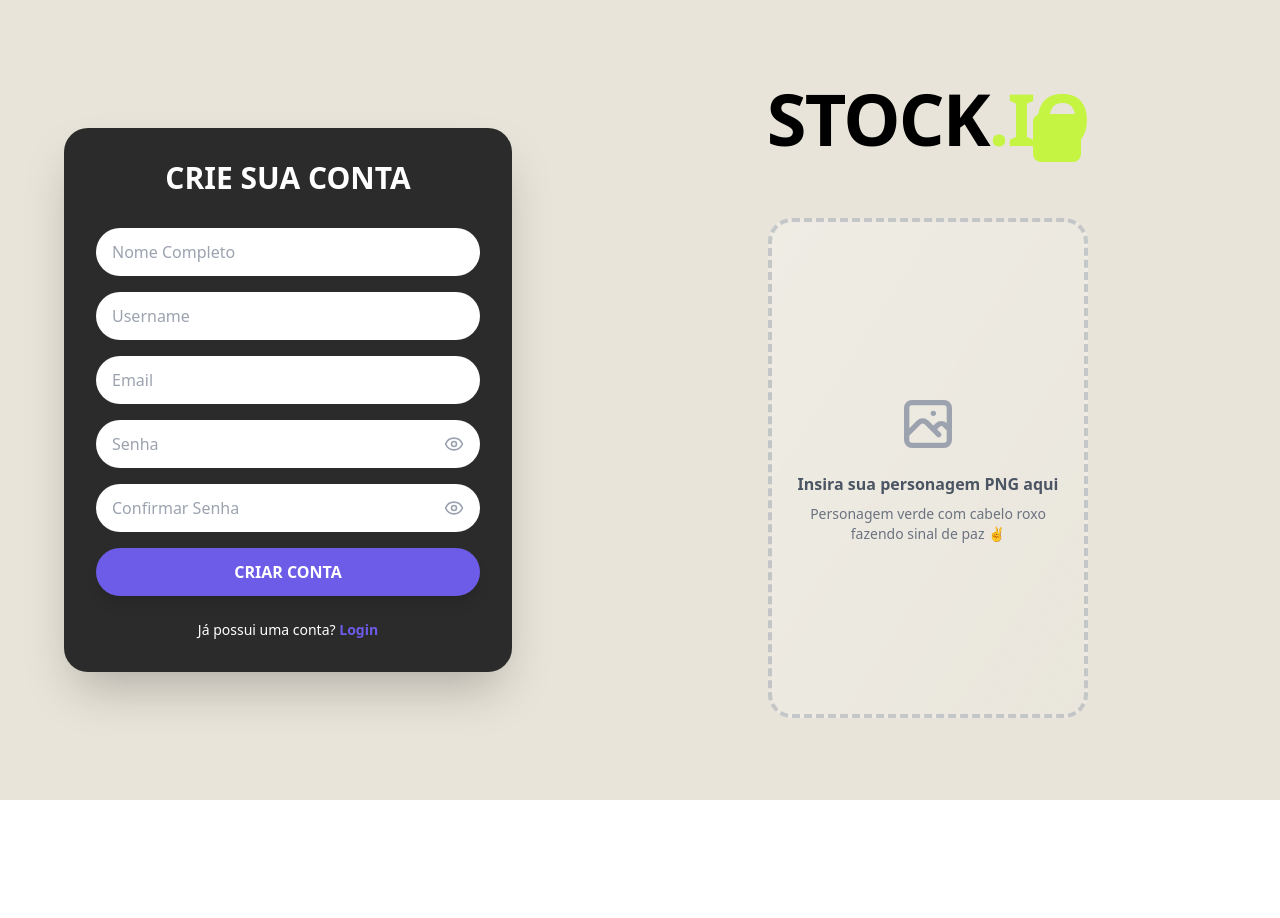
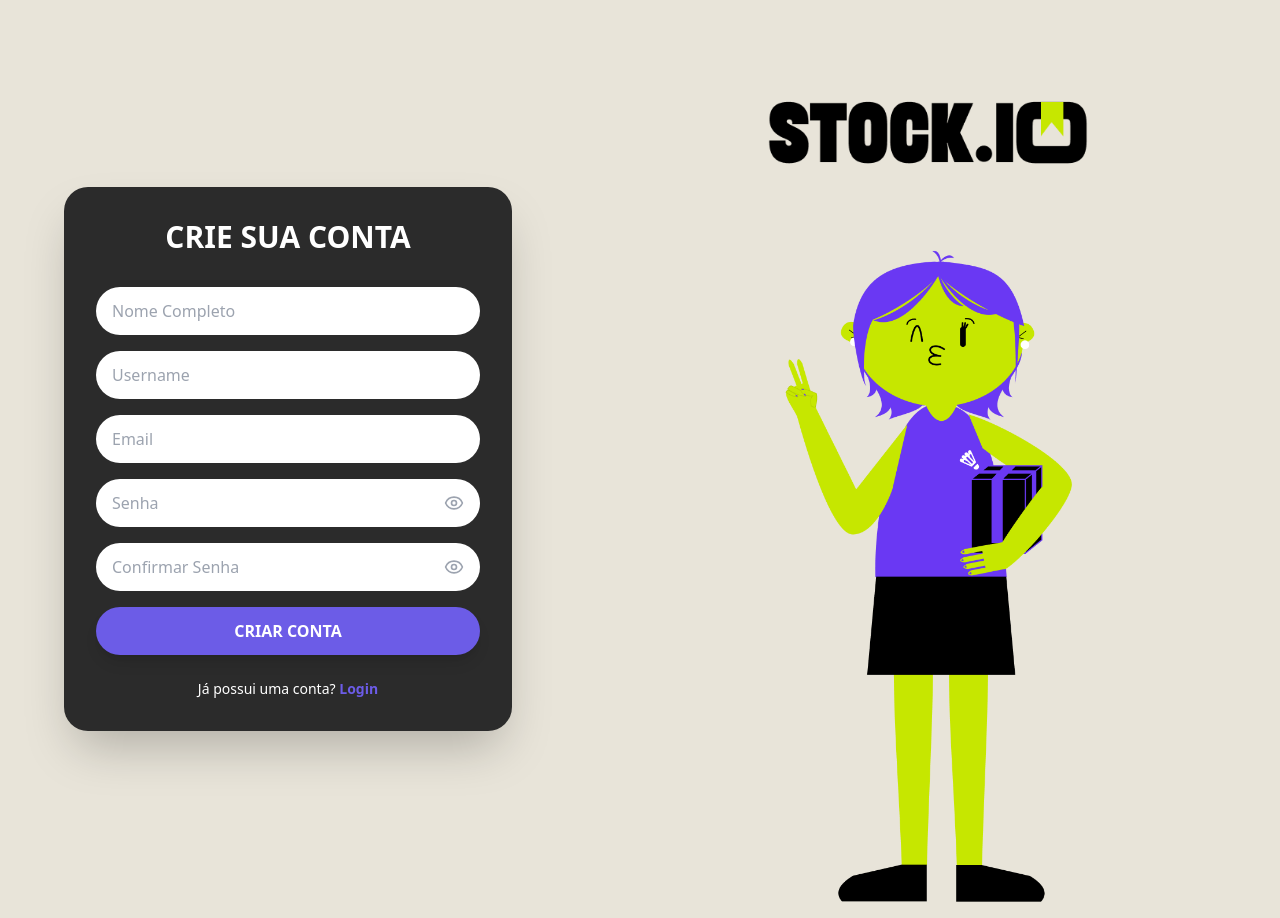
Before and after one commit to wanyneres/Respositorio-Front-NinfasCJR, a Next.js app: page /cadastro in a window 1280 px wide. Before the commit the page ends 800 px from the top, so only its background shows below. Built offline with nearby package versions, Linux system fonts and the light colour scheme.

Commit message:
Update page.tsx

```diff
--- a/app/cadastro/page.tsx
+++ b/app/cadastro/page.tsx
@@ -31,7 +31,7 @@ export default function SignupPage() {
     <div className="min-h-screen bg-[#E8E4D9] flex items-center justify-center p-4">
       <div className="w-full max-w-6xl flex flex-col lg:flex-row items-center justify-between gap-8">
 
-        {/* Formulário */}
+        {/* lacunas para os dados pessoais */}
         <div className="w-full lg:w-1/2 max-w-md">
           <div className="bg-[#2B2B2B] rounded-3xl p-8 shadow-2xl">
             <h1 className="text-white text-3xl font-bold mb-8 text-center">
@@ -119,32 +119,24 @@ export default function SignupPage() {
           </div>
         </div>
 
-        {/* Lado direito - Logo e Personagem */}
+
         <div className="w-full lg:w-1/2 flex flex-col items-center justify-center space-y-8">
-          {/* Logo */}
+          {/* logo stock.io */}
           <div className="text-center mb-8">
-            <div className="relative inline-block">
-              <h1 className="text-7xl font-black text-black tracking-tight">
-                STOCK<span className="text-[#C5F542]">.IO</span>
-              </h1>
-              <div className="absolute -bottom-2 right-2 w-12 h-12 bg-[#C5F542] rounded-lg"></div>
-            </div>
+            <img
+              src="/logo.png"
+              alt="Stock.io Logo"
+              className="w-80 h-auto mx-auto"
+            />
           </div>
 
-          {/* Área para personagem */}
-          <div className="relative w-80 h-[500px] bg-gradient-to-br from-white/30 to-white/10 rounded-3xl border-4 border-dashed border-gray-400/50 flex items-center justify-center backdrop-blur-sm">
-            <div className="text-center text-gray-600 p-6">
-              <div className="mb-4">
-                <svg className="w-16 h-16 mx-auto text-gray-400" fill="none" stroke="currentColor" viewBox="0 0 24 24">
-                  <path strokeLinecap="round" strokeLinejoin="round" strokeWidth={2} d="M4 16l4.586-4.586a2 2 0 012.828 0L16 16m-2-2l1.586-1.586a2 2 0 012.828 0L20 14m-6-6h.01M6 20h12a2 2 0 002-2V6a2 2 0 00-2-2H6a2 2 0 00-2 2v12a2 2 0 002 2z" />
-                </svg>
-              </div>
-              <p className="text-base font-bold mb-2">Insira sua personagem PNG aqui</p>
-              <p className="text-sm text-gray-500">
-                Personagem verde com cabelo roxo<br />
-                fazendo sinal de paz ✌️
-              </p>
-            </div>
+          {/* bonequinha do stock.io */}
+          <div className="relative">
+            <img
+              src="/mascote.png"
+              alt="Personagem Stock.io"
+              className="w-72 h-auto mx-auto"
+            />
           </div>
         </div>
 
```
